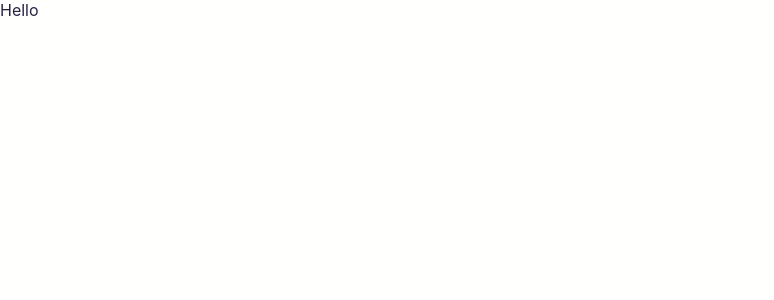
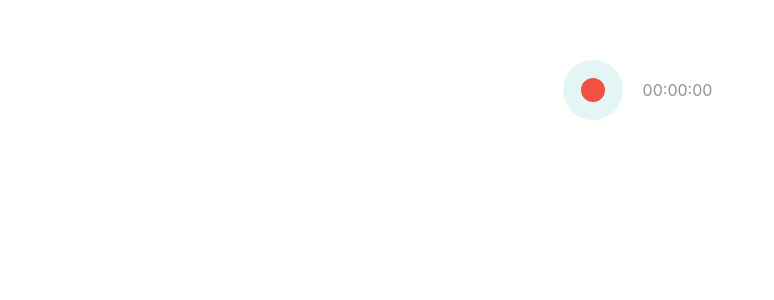
Before and after one commit to honghainguyen777/Task-Recorder-React-TypeScript-Learning, a React (Create React App) app: page / in a window 1280 px wide. Shown: the top 300 px of the page, without its empty margins (0-774 px from the left). Built offline with nearby package versions, Linux system fonts and the light colour scheme.

Commit message:
Creating the recorder component

```diff
--- a/src/components/App/App.tsx
+++ b/src/components/App/App.tsx
@@ -1,10 +1,11 @@
 import React from 'react';
+import Recorder from '../Recorder';
 import './App.css';
 
 function App() {
   return (
     <div className="App">
-      Hello
+      <Recorder />
     </div>
   );
 }
--- /dev/null
+++ b/src/components/Recorder/Recorder.css
@@ -0,0 +1,43 @@
+.recorder {
+  align-items: center;
+  display: flex;
+  justify-content: center;
+  margin: 60px 0 40px;
+}
+
+.recorder-record {
+  background: #e3f6f5;
+  border: 0;
+  border-radius: 50%;
+  cursor: pointer;
+  height: 60px;
+  width: 60px;
+}
+
+.recorder-record span {
+  background: #f25042;
+  border-radius: 50%;
+  display: inline-block;
+  height: 24px;
+  vertical-align: middle;
+  width: 24px;
+  transition: all 0.3s ease-out;
+}
+
+.recorder-started .recorder-record span {
+  border-radius: 0;
+  height: 22px;
+  width: 22px;
+}
+
+.recorder-counter {
+  margin: 0 0 0 15px;
+  text-align: center;
+  width: 80px;
+  opacity: 0.5;
+  transition: opacity 0.3s ease-out;
+}
+
+.recorder-started .recorder-counter {
+  opacity: 1;
+}
--- /dev/null
+++ b/src/components/Recorder/Recorder.tsx
@@ -0,0 +1,58 @@
+import React, { useEffect, useRef, useState } from 'react';
+import { useDispatch, useSelector } from 'react-redux';
+import cx from 'classnames';
+import { start, stop, selectDateStart } from '../../redux/recorder';
+import './Recorder.css';
+
+const addZero = (num: number) => (num < 10 ? `0${num}` : `${num}`);
+
+const Recorder = () => {
+  const dispatch = useDispatch();
+  const dateStart = useSelector(selectDateStart);
+  const started = dateStart !== '';
+  let interval = useRef<number>(0);
+  const [, setCount] = useState<number>(0);
+
+  // when the component unmount, it will clear the interval
+  // to save it, we need to use local state and useRef
+  const handleClick = () => {
+    if (started) {
+      window.clearInterval(interval.current);
+      dispatch(stop());
+    } else {
+      dispatch(start());
+      interval.current = window.setInterval(() => {
+        // use function inside setCount to get the previous count
+        setCount((count) => count + 1);
+      }, 1000);
+    }
+  };
+
+  useEffect(() => {
+    return () => {
+      window.clearInterval(interval.current);
+    };
+  }, []);
+
+  let seconds = started
+    ? Math.floor((Date.now() - new Date(dateStart).getTime()) / 1000)
+    : 0;
+
+  const hours = seconds ? Math.floor(seconds / 60 / 60) : 0;
+  seconds -= hours * 60 * 60;
+  const minutes = seconds ? Math.floor(seconds / 60) : 0;
+  seconds -= minutes * 60;
+
+  return (
+    <div className={cx('recorder', { 'recorder-started': started })}>
+      <button onClick={handleClick} className="recorder-record">
+        <span></span>
+      </button>
+      <div className="recorder-counter">
+        {addZero(hours)}:{addZero(minutes)}:{addZero(seconds)}
+      </div>
+    </div>
+  );
+};
+
+export default Recorder;
--- /dev/null
+++ b/src/components/Recorder/index.ts
@@ -0,0 +1 @@
+export { default } from './Recorder';
--- a/src/index.tsx
+++ b/src/index.tsx
@@ -2,10 +2,12 @@ import React from 'react';
 import ReactDOM from 'react-dom';
 import './index.css';
 import App from './components/App/App';
+import { Provider } from 'react-redux';
+import store from './redux/store';
 
 ReactDOM.render(
-  <React.StrictMode>
+  <Provider store={store}>
     <App />
-  </React.StrictMode>,
+  </Provider>,
   document.getElementById('root')
 );
--- /dev/null
+++ b/src/redux/recorder.ts
@@ -0,0 +1,45 @@
+import { Action } from 'redux';
+import { RootState } from './store';
+
+interface RecorderState {
+  dateStart: string;
+}
+
+const START = 'recorder/start';
+const STOP = 'recorder/stop';
+
+type StartAction = Action<typeof START>;
+type StopAction = Action<typeof STOP>;
+
+export const start = (): StartAction => ({
+  type: START,
+});
+
+export const stop = (): StopAction => ({
+  type: STOP,
+});
+
+export const selectRecorderState = (rootState: RootState) => rootState.recorder;
+
+export const selectDateStart = (rootState: RootState) =>
+  selectRecorderState(rootState).dateStart;
+
+const intitialState: RecorderState = {
+  dateStart: '',
+};
+
+const recorderReducer = (
+  state: RecorderState = intitialState,
+  action: StartAction | StopAction
+) => {
+  switch (action.type) {
+    case START:
+      return { ...state, dateStart: new Date().toISOString() };
+    case STOP:
+      return { ...state, dateStart: '' };
+    default:
+      return state;
+  }
+};
+
+export default recorderReducer;
--- /dev/null
+++ b/src/redux/store.ts
@@ -0,0 +1,14 @@
+import { combineReducers, createStore } from 'redux';
+import recorderReducer from './recorder';
+import userEventsReducer from './user-events';
+
+const rootReducer = combineReducers({
+  userEvents: userEventsReducer,
+  recorder: recorderReducer,
+});
+
+export type RootState = ReturnType<typeof rootReducer>;
+
+const store = createStore(rootReducer);
+
+export default store;
--- /dev/null
+++ b/src/redux/user-events.ts
@@ -0,0 +1,30 @@
+import { AnyAction } from 'redux';
+
+interface UserEvent {
+  id: number;
+  title: string;
+  dateStart: string;
+  dateEnd: string;
+}
+
+interface UserEventState {
+  byIds: Record<UserEvent['id'], UserEvent>;
+  allIds: UserEvent['id'][]; // normalizing data in redux term
+}
+
+const initialState: UserEventState = {
+  byIds: {},
+  allIds: [],
+};
+
+const userEventsReducer = (
+  state: UserEventState = initialState,
+  action: AnyAction
+) => {
+  switch (action.type) {
+    default:
+      return state;
+  }
+};
+
+export default userEventsReducer;
```
Also changed, not shown: package.json (+8 -1 lines), 2 other files (tests, documents, lock files or other folders).
